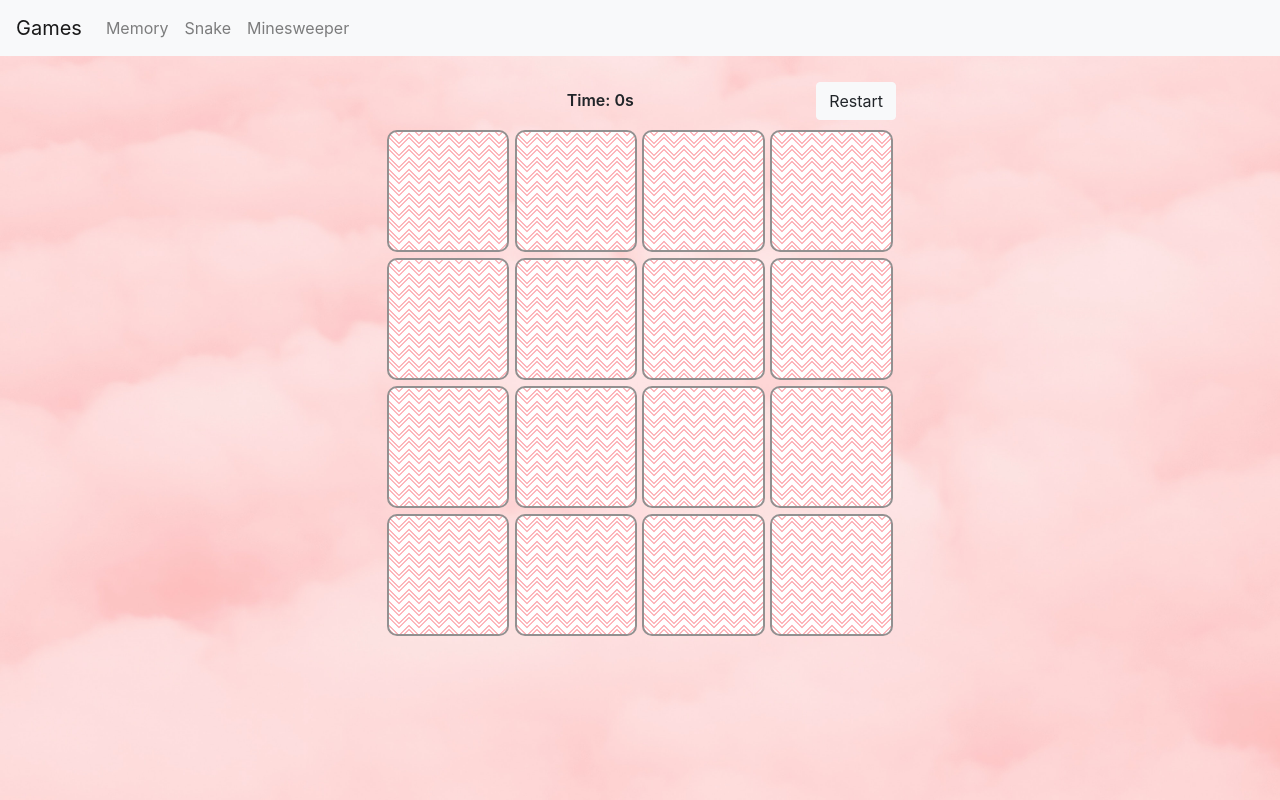
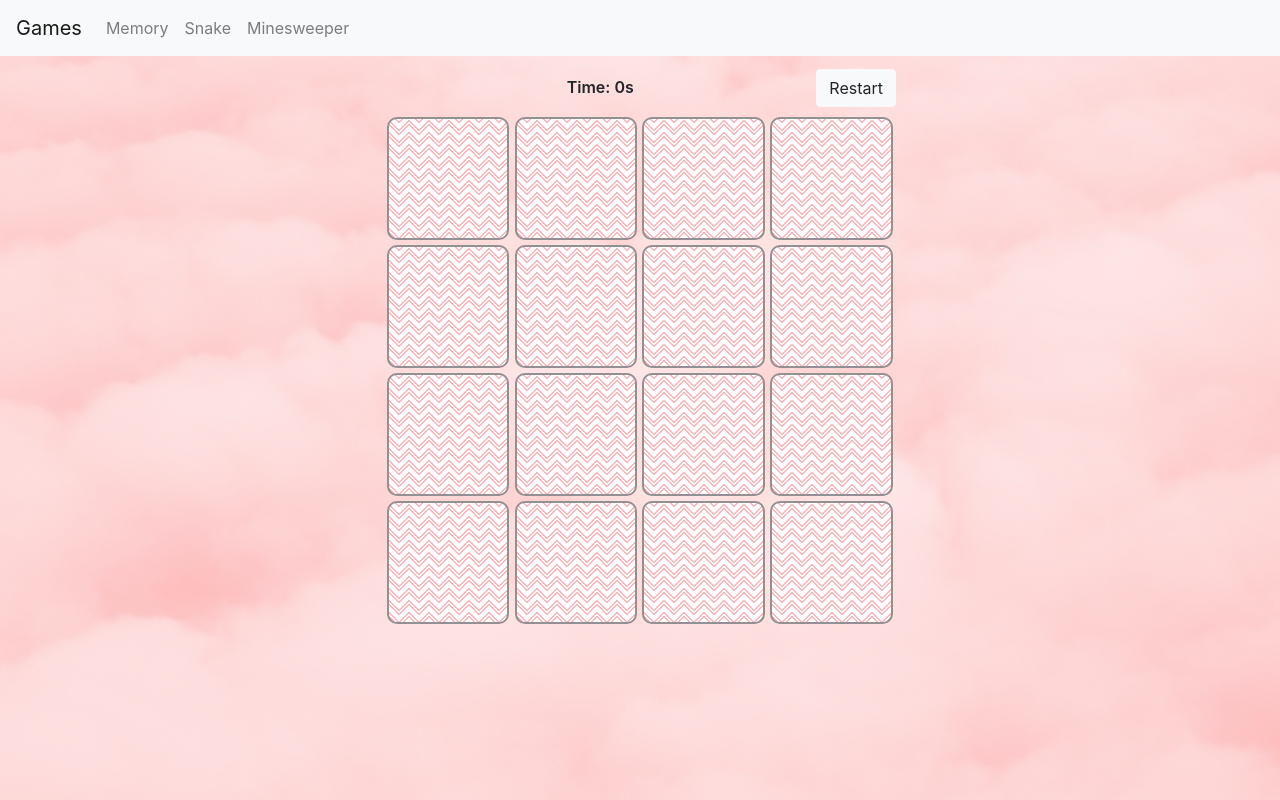
Before and after one commit to antonina-t/pink-games, a React app: page /#/memory in a window 1280 px wide. Built offline with nearby package versions, Linux system fonts and the light colour scheme.

Commit message:
Memory margin adjustment

```diff
--- a/src/memory/index.css
+++ b/src/memory/index.css
@@ -3,7 +3,7 @@
         width: 40vw;
         height: 40vw;
         margin-left: 30vw;
-        margin-top: 2vw;
+        margin-top: 1vw;
     }
     .memory-icon {
         font-size: 6vw;
```
